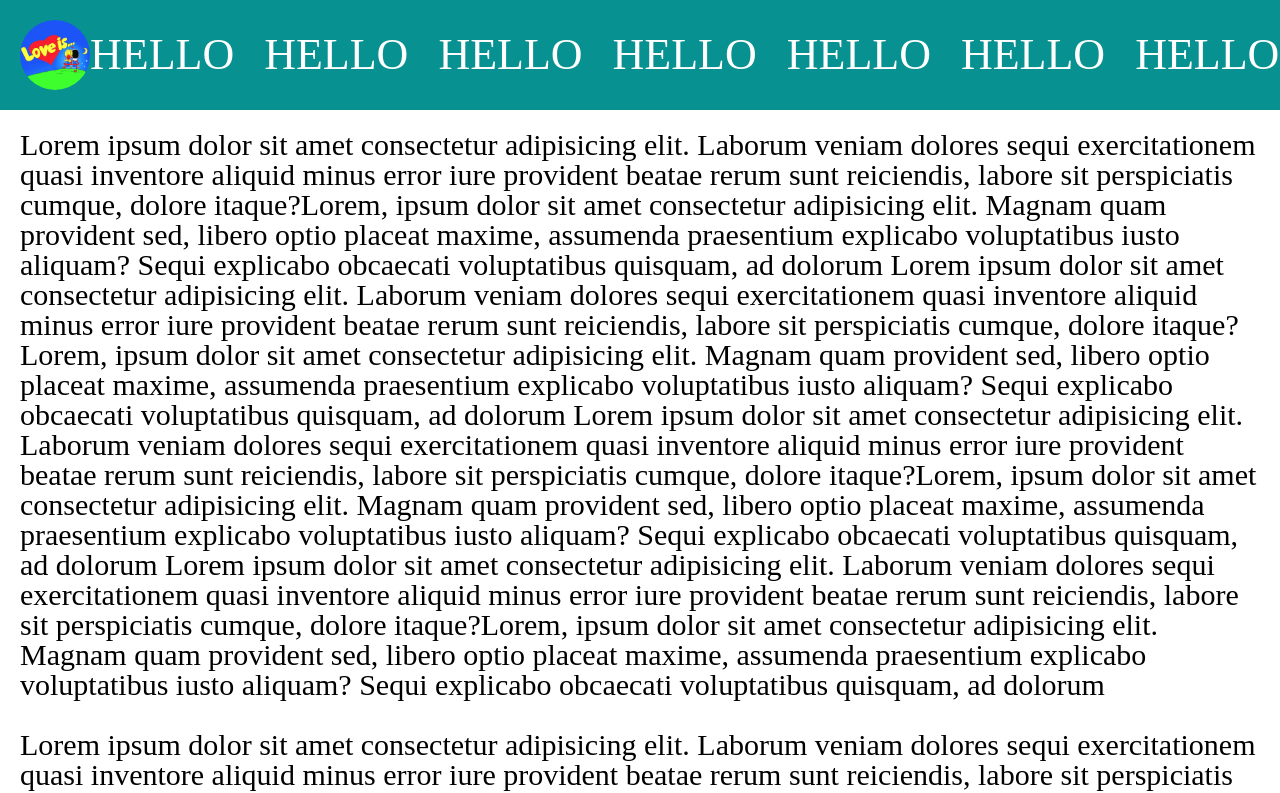
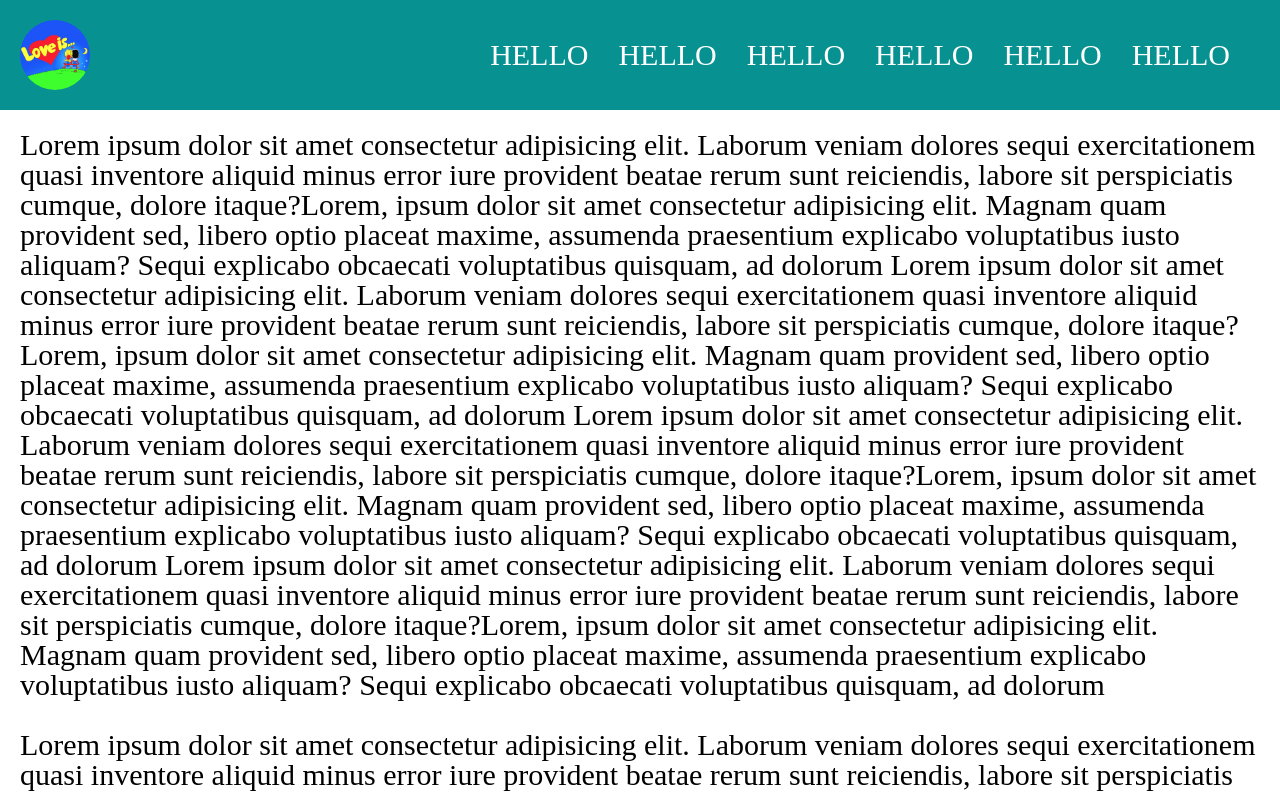
Before and after one commit to rendall995/site_burger, a plain HTML site: page index.html in a window 1280 px wide. Shown: the top 793 px of the page. Drawn offline with nearby package versions, Linux system fonts and the light colour scheme.

Commit message:
Add files via upload

```diff
--- a/css/style.css
+++ b/css/style.css
@@ -188,7 +188,6 @@ TODO: Приклад коментара
   margin: 0 30px 0 0;
   color: white;
   text-transform: uppercase;
-  font-size: 44px;
 }
 
 @media (max-width: 767px) {
@@ -275,6 +274,7 @@ TODO: Приклад коментара
   }
   .menu__list li {
     margin: 0 0 20px 0;
+    font-size: 44px;
   }
 }
 .main {
--- a/index.html
+++ b/index.html
@@ -22,12 +22,6 @@
 					</div>
 					<nav class="header__menu menu">
 						<ul class="menu__list">
-							<li>
-								<a href="" class="menu__link">Hello</a>
-							</li>
-							<li>
-								<a href="" class="menu__link">Hello</a>
-							</li>
 							<li>
 								<a href="" class="menu__link">Hello</a>
 							</li>
```
